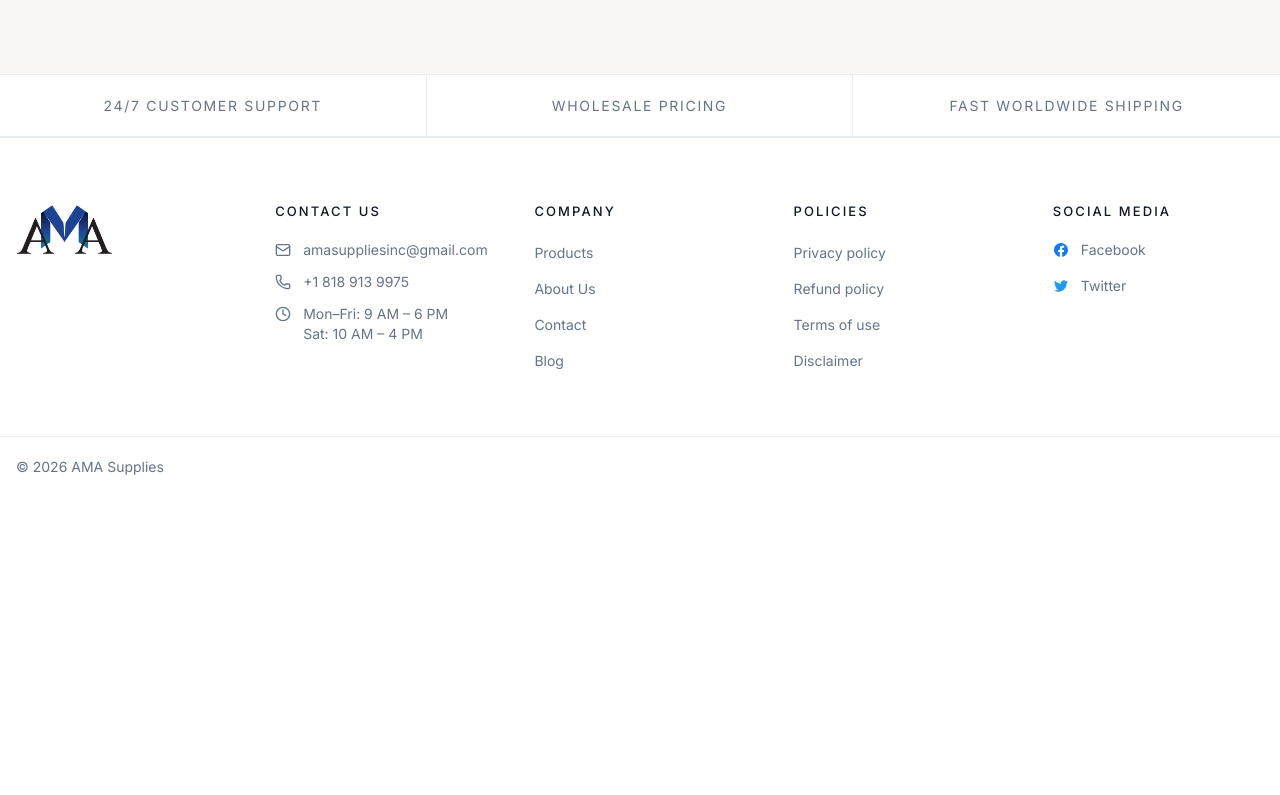
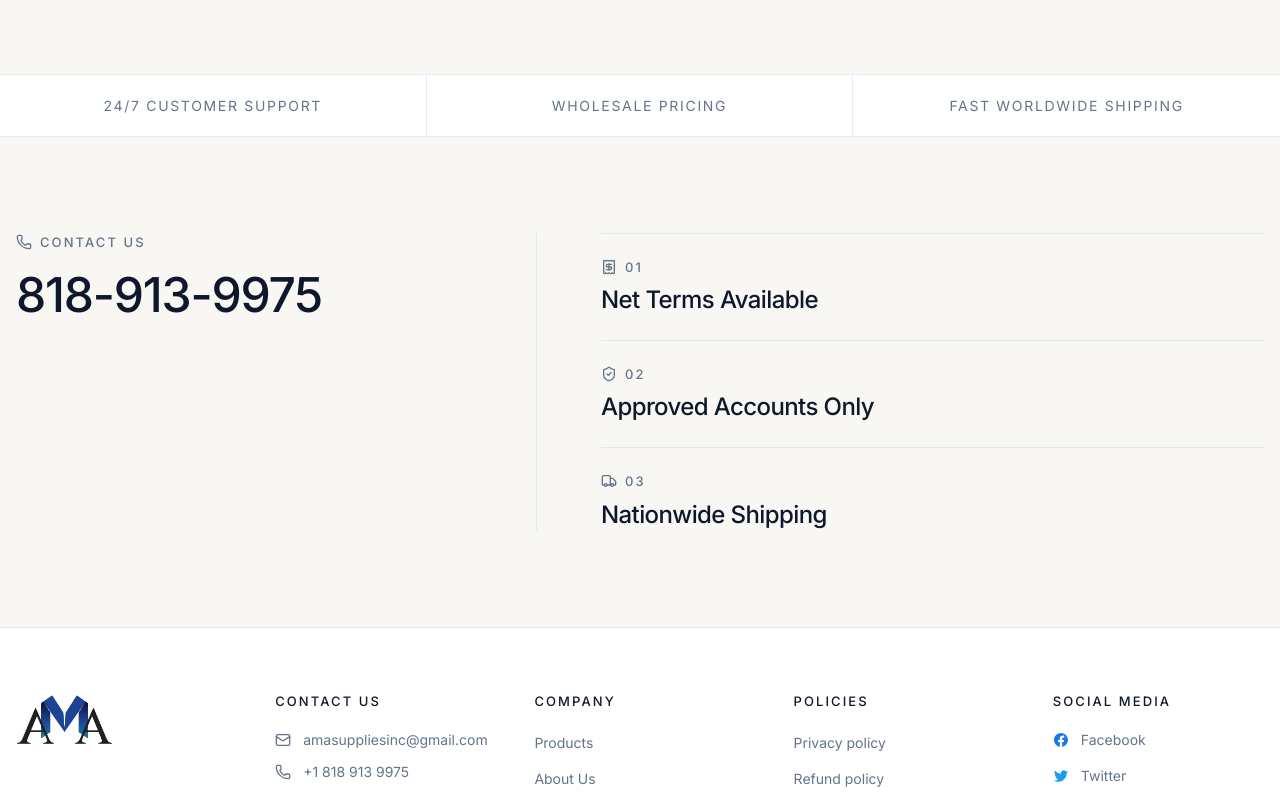
Before and after one commit to TikHayrumyan/amasupplies, a Next.js app: page / in a window 1280 px wide. Shown: the part 600-1395 px from the top of the page. Before the commit the page ends 1097 px from the top, so only its background shows below. Built offline with nearby package versions, Linux system fonts and the light colour scheme; no server answers; the database is empty.

Commit message:
Add HomeInfoBar component to Home page for enhanced user information and engagement

```diff
--- a/app/(store)/page.tsx
+++ b/app/(store)/page.tsx
@@ -1,5 +1,6 @@
 import { HeroBanner } from "@/components/hero-banner";
 import { HomeHighlights } from "@/components/home-highlights";
+import { HomeInfoBar } from "@/components/home-info-bar";
 import { ShopByCategory } from "@/components/shop-by-category";
 import { getHero } from "@/lib/hero";
 
@@ -20,6 +21,7 @@ export default async function Home() {
       </section>
       <HomeHighlights />
       <ShopByCategory />
+      <HomeInfoBar />
     </>
   );
 }
--- /dev/null
+++ b/components/home-info-bar.tsx
@@ -0,0 +1,42 @@
+import { Phone, Receipt, ShieldCheck, Truck, type LucideIcon } from "lucide-react";
+
+const TERMS: { index: string; title: string; icon: LucideIcon }[] = [
+  { index: "01", title: "Net Terms Available", icon: Receipt },
+  { index: "02", title: "Approved Accounts Only", icon: ShieldCheck },
+  { index: "03", title: "Nationwide Shipping", icon: Truck },
+];
+
+export function HomeInfoBar() {
+  return (
+    <section className="bg-surface py-16 md:py-24">
+      <div className="container mx-auto grid items-start gap-14 px-4 lg:grid-cols-12 lg:gap-0">
+        <div className="lg:col-span-5 lg:pr-16">
+          <p className="caption flex items-center gap-2 tracking-[0.16em] text-muted-foreground uppercase">
+            <Phone className="size-4" />
+            Contact us
+          </p>
+          <a
+            href="tel:+18189139975"
+            className="mt-5 block text-4xl font-medium tracking-tight transition-colors hover:text-primary md:text-5xl"
+          >
+            818-913-9975
+          </a>
+        </div>
+
+        <ul className="lg:col-span-7 lg:border-l lg:border-border lg:pl-16">
+          {TERMS.map((term) => (
+            <li key={term.index} className="border-t border-border py-6 last:pb-0">
+              <p className="caption flex items-center gap-2 tracking-[0.16em] text-muted-foreground">
+                <term.icon className="size-4" />
+                {term.index}
+              </p>
+              <p className="mt-2 text-xl font-medium tracking-tight md:text-2xl">
+                {term.title}
+              </p>
+            </li>
+          ))}
+        </ul>
+      </div>
+    </section>
+  );
+}
```
